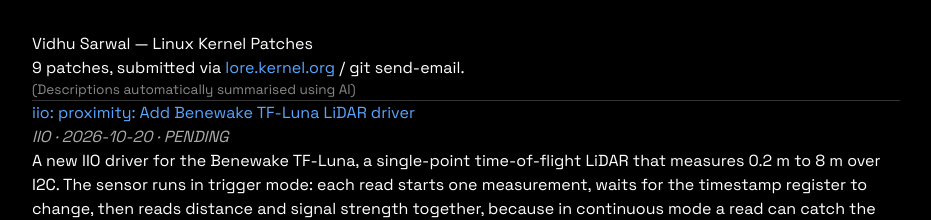
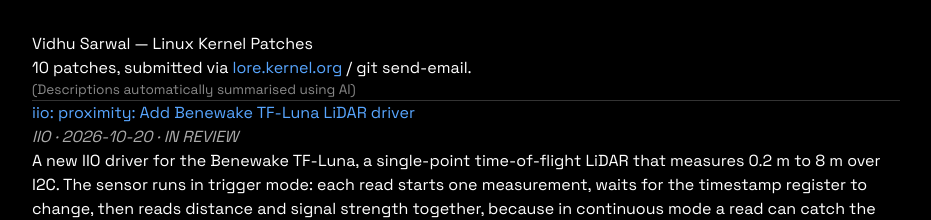
Before and after one commit to VidhuSarwal/portfolio, a Next.js app: page /lore in a window 1280 px wide. Shown: the top 220 px of the page, without its empty margins (174-1105 px from the left). Built offline with nearby package versions, Linux system fonts and the light colour scheme.

Commit message:
lore: list applied ntfs3 patch, show shared status labels
Filter out RFCs instead of the NTFS3 subsystem now that the ntfs3 patch
is applied, and print IN REVIEW / MERGED like /kernel does.

```diff
--- a/app/lore/lore.ts
+++ b/app/lore/lore.ts
@@ -1,14 +1,15 @@
 import contributionsData from '@/data/kernel-contributions.json';
 import type { KernelContribution } from '../kernel/kernel';
 
-// This page's own curated order — excludes the NTFS3 RFC and pushes the
-// two STAGING/ipu7 patches to the end. Doesn't touch the shared JSON, so
+// This page's own curated order — excludes RFCs and pushes the two
+// STAGING/ipu7 patches to the end. Doesn't touch the shared JSON, so
 // /kernel's ordering and counts are unaffected. Shared by page.tsx and the
 // /lore social card so their counts match.
 export function loreContributions(): KernelContribution[] {
   const { contributions } = contributionsData as { contributions: KernelContribution[] };
+  const listed = contributions.filter((c) => c.status !== 'rfc');
   return [
-    ...contributions.filter((c) => c.subsystem !== 'NTFS3' && c.subsystem !== 'STAGING'),
-    ...contributions.filter((c) => c.subsystem === 'STAGING'),
+    ...listed.filter((c) => c.subsystem !== 'STAGING'),
+    ...listed.filter((c) => c.subsystem === 'STAGING'),
   ];
 }
--- a/app/lore/page.tsx
+++ b/app/lore/page.tsx
@@ -1,6 +1,7 @@
 import type { Metadata } from 'next';
 import LoreChrome from './LoreChrome';
 import { loreContributions } from './lore';
+import { STATUS_META } from '../kernel/kernel';
 import { pageMeta } from '@/lib/metadata';
 
 export const metadata: Metadata = pageMeta({
@@ -32,7 +33,7 @@
             </h3>
             <p style={{ color: '#aaa' }}>
               <em>
-                {c.subsystem} · {c.date} · {c.status.toUpperCase()}
+                {c.subsystem} · {c.date} · {STATUS_META[c.status].label}
                 {c.version ? ` · ${c.version}` : ''}
               </em>
             </p>
```
